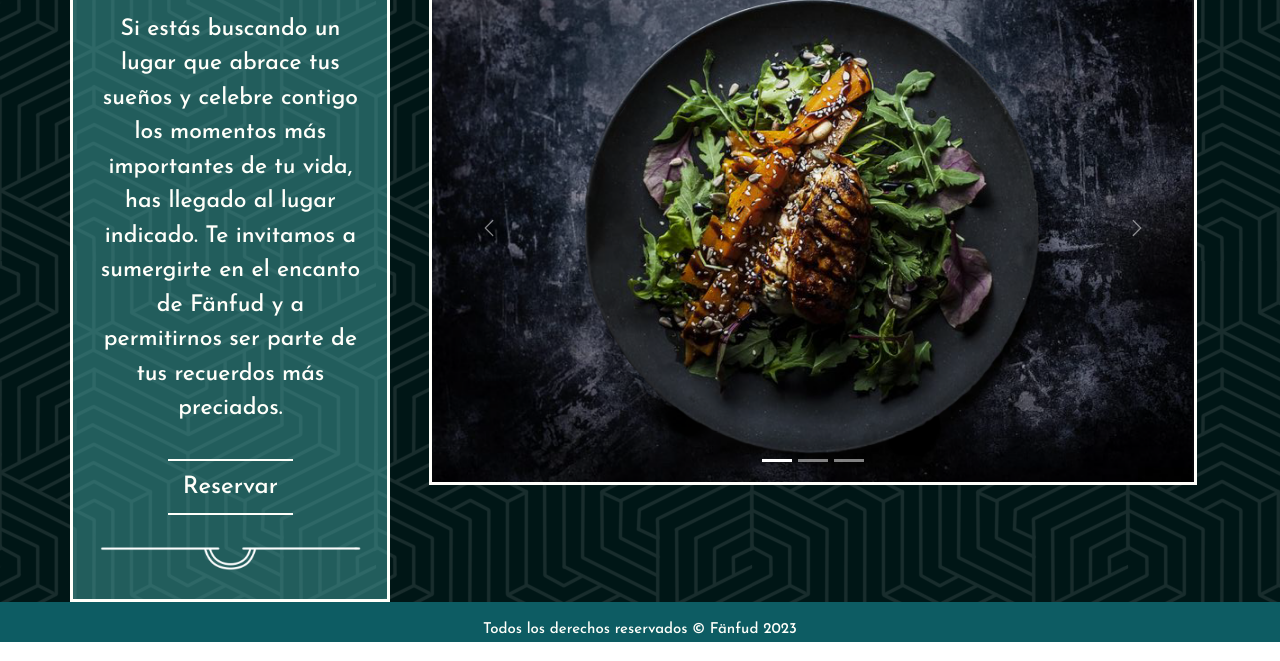
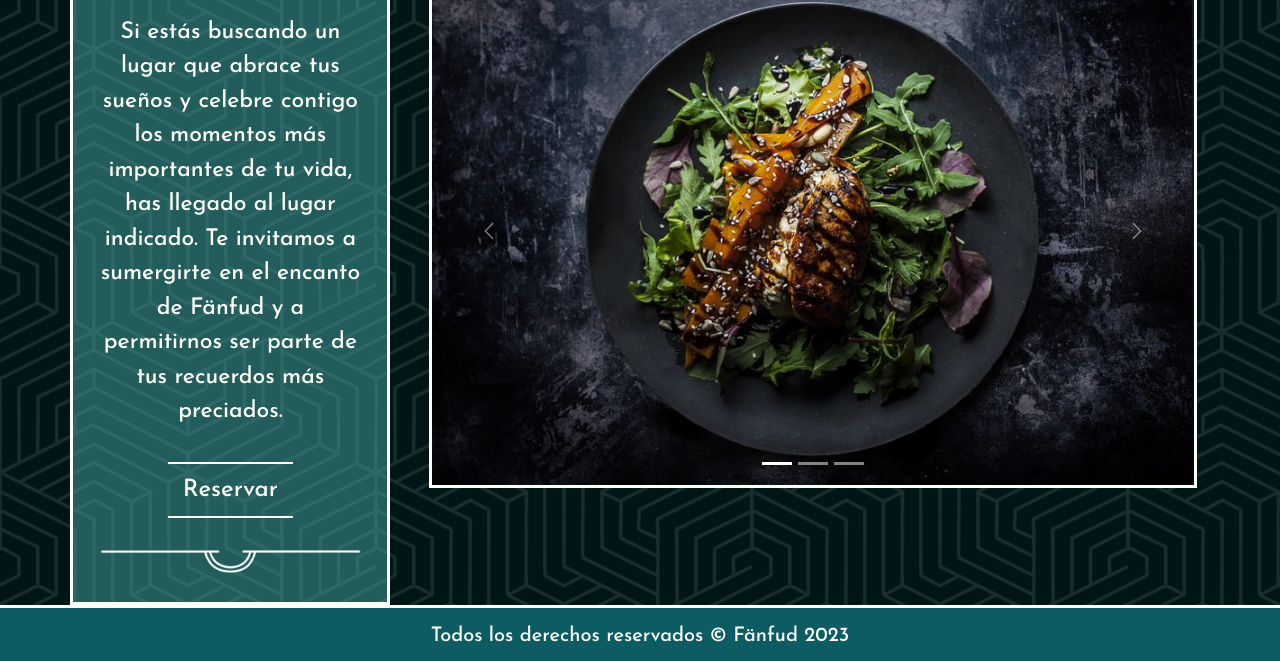
Before and after one commit to SofiHerdol/Fanfud-3ra-Entrega-SofiaHeredia, a plain HTML site: page index.html in a window 1280 px wide. Shown: the part 303-964 px from the top of the page. Drawn offline with nearby package versions, Linux system fonts and the light colour scheme.

Commit message:
Commit 2da Pre-Entrega FooterFix/Borders

```diff
--- a/css/styles.css
+++ b/css/styles.css
@@ -17,6 +17,8 @@ html {
 body {
     background-image: url(../media/fanfud/background.png);
     font-family: 'Josefin Sans', sans-serif;
+
+    min-height: 100%;
 }
 
 nav {
@@ -27,6 +29,7 @@ nav {
     justify-content: space-between;
     align-items: center;
     padding: 1rem;
+    border-bottom: 3px solid #FFFFFA;
 }
 
 nav ul li a {
@@ -78,14 +81,18 @@ ul.custom-dropdown {
 }
 
 .footer-copyright {
+    display: flex;
+    justify-content: center;
+    align-items: center;
     background-color: #0D5C63;
     color: #FFFFFA;
     font-family: 'Josefin Sans', sans-serif;
     text-align: center;
-    position: absolute;
     width: 100%;
     padding-top: 2%;
     font-size: 1.5rem;
+    margin-top: auto;
+    border-top: 3px solid #FFFFFA;
 }
 
     /* ⇩ INDEX STYLES ⇩ */
@@ -689,11 +696,8 @@ ul.custom-dropdown {
     }
 
     .footer-copyright {
-        display: flex;
-        justify-content: center;
-        align-items: center;
-        margin-bottom: 5;
-        height: 4rem;
+        padding-top: 1%;
+        font-size: 2rem;
     }
 
     /* ⇧ ABSOLUTE STYLES ⇧ */
```
